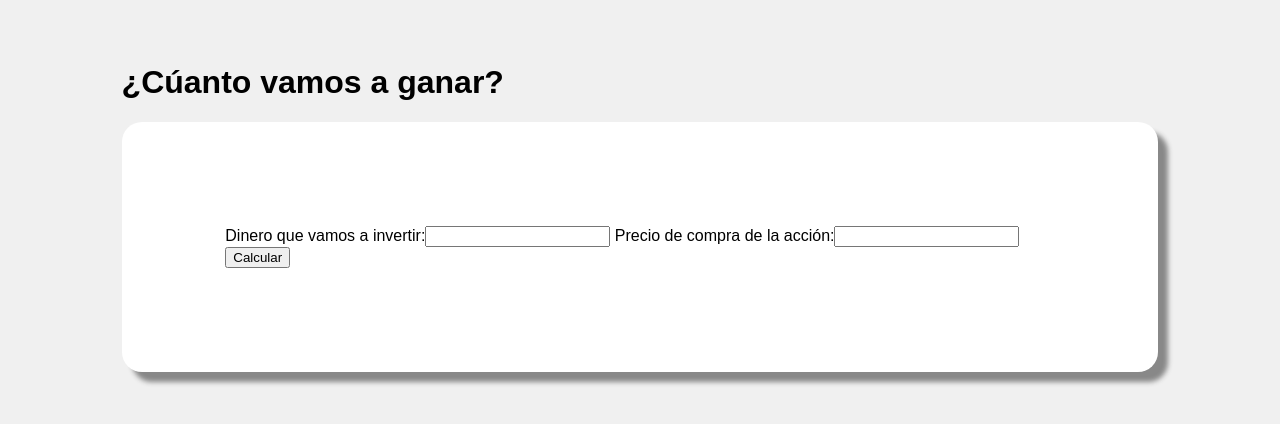
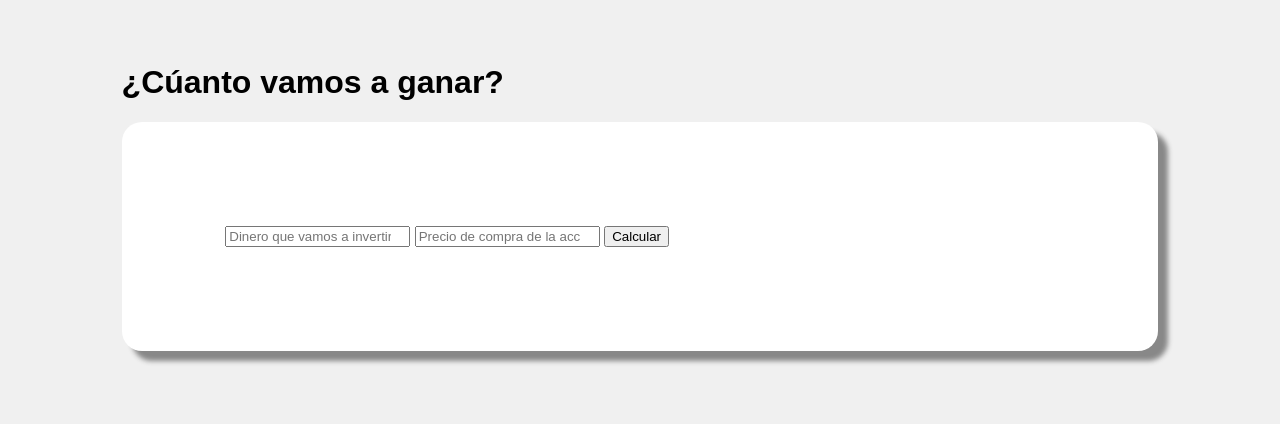
Before and after one commit to carlosvin/pricecalculator, a Flask app: page / in a window 1280 px wide. Shown: the top 424 px of the page. Run offline with Flask 2, Linux system fonts and the light colour scheme.

Commit message:
enabled paceholder

```diff
--- a/static/style.css
+++ b/static/style.css
@@ -21,9 +21,6 @@ form {
 }
 
 form>*{
-	display: inline;
-}
-form>*>*{
 	display: table-cell;
 }
 
--- a/templates/data_input.html
+++ b/templates/data_input.html
@@ -3,9 +3,8 @@
 {% block titlebody %}¿Cúanto vamos a ganar?{% endblock %}
 {% block body %}
 <form action="/calculate" method="get">
-    <span><label>Dinero que vamos a invertir:</label><input name="input_money" type="number" min="0" step="0.01" /></span>
-    <span><label>Precio de compra de la acción:</label><input name="buy_price" type="number" min="0" step="0.01" /></span>
-    <br>
+    <input name="input_money" type="number" min="0" step="0.01" placeholder="Dinero que vamos a invertir"/>
+    <input name="buy_price" type="number" min="0" step="0.01" placeholder="Precio de compra de la acción:"/>
     <input value="Calcular" type="submit" />
 </form>
 {% if input_values!=None %}
```
